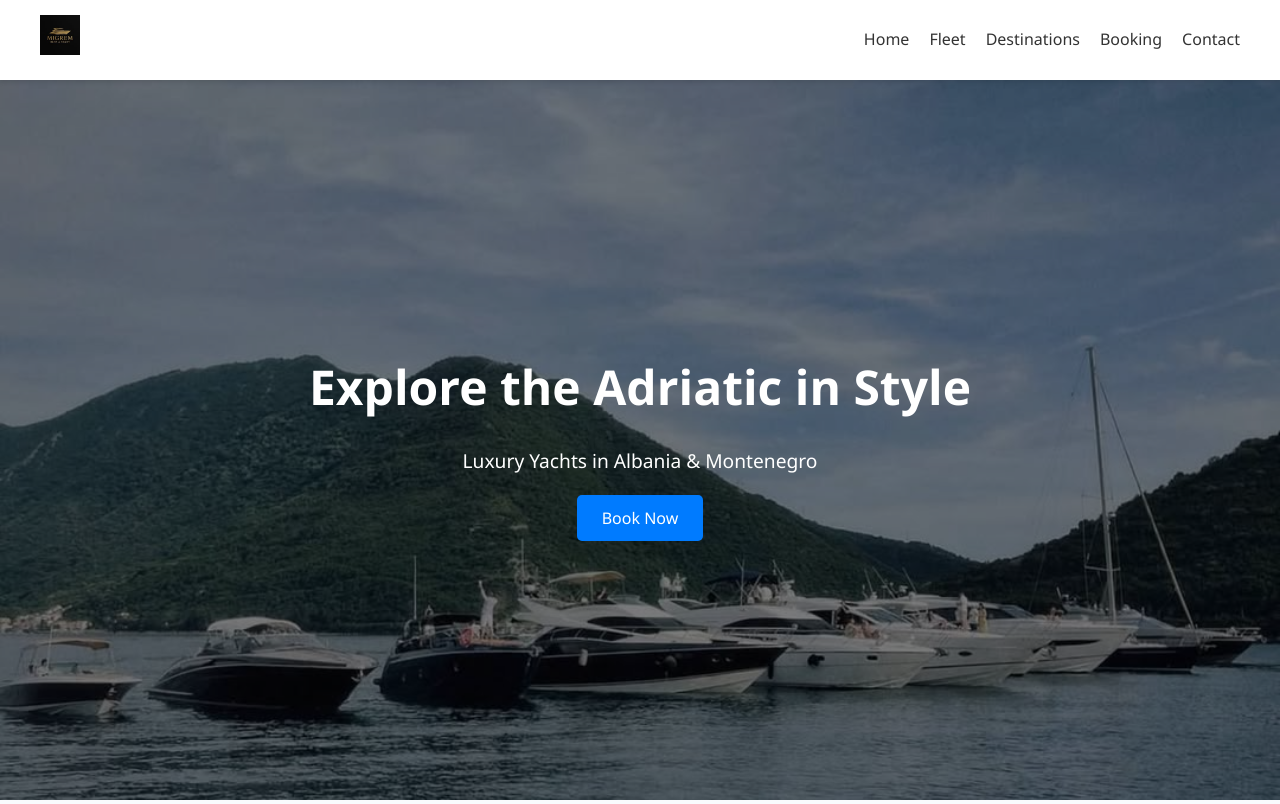
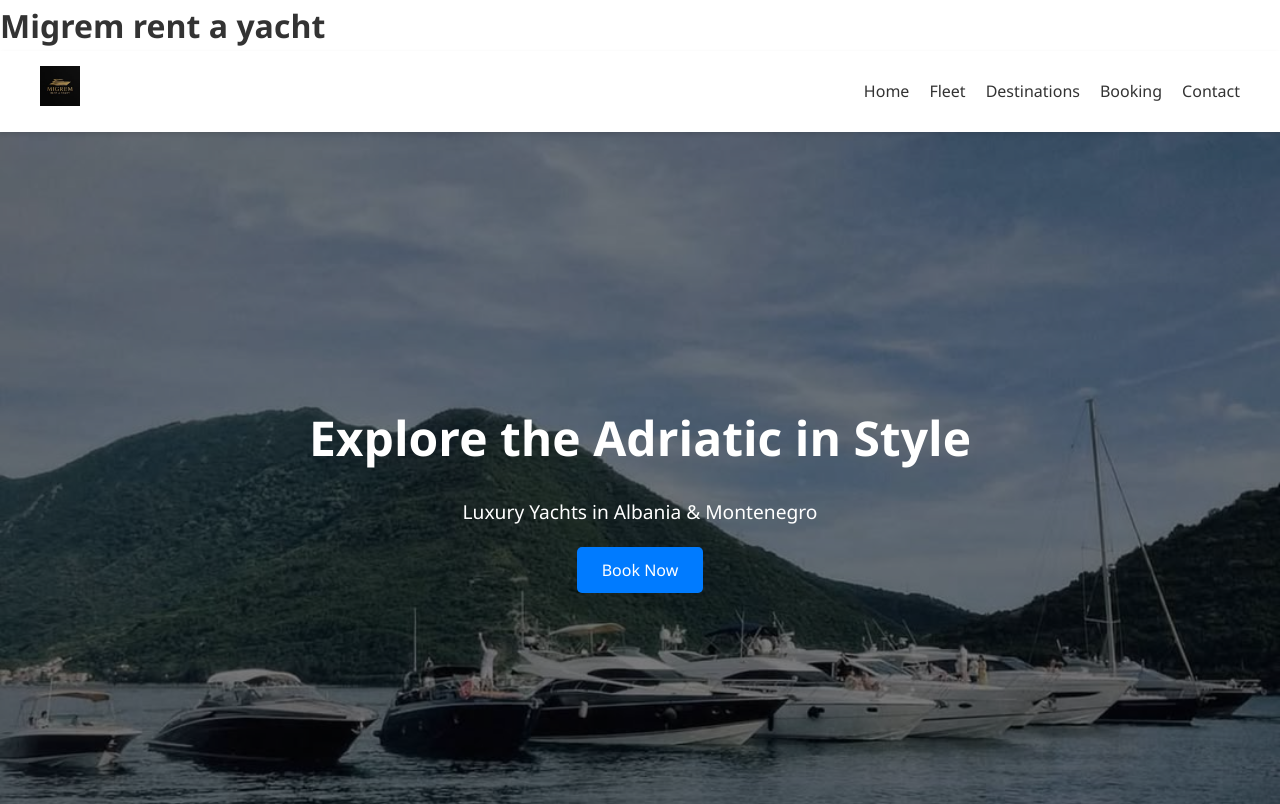
Before and after one commit to orges15/migremrent, a plain HTML site: page index.html in a window 1280 px wide. Shown: the top 804 px of the page. Drawn offline with Linux system fonts and the light colour scheme; a script that the page names is missing.

Commit message:
Update index.html

```diff
--- a/index.html
+++ b/index.html
@@ -6,7 +6,8 @@
   <meta name="description" content="Luxury Yacht Rentals in Albania & Montenegro. Book private yachts online easily.">
   <meta name="keywords" content="yacht rental, Albania, Montenegro, charter boat, yacht booking">
   <meta name="author" content="Your Company Name">
-  <title>Luxury Yacht Charter</title>
+  <title>Migrem rent a yacht</title>
+  <h1>Migrem rent a yacht</h1>
   <link rel="stylesheet" href="style.css" />
   <script src="https://cdn.emailjs.com/dist/email.min.js"></script>
   <script>
```
